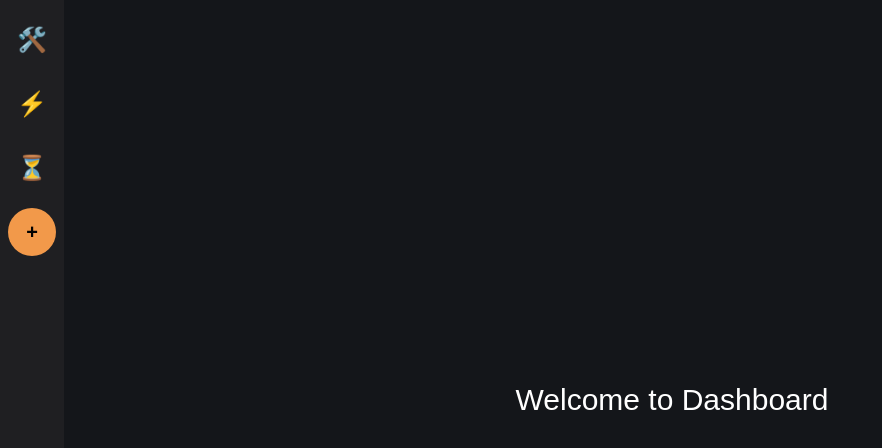
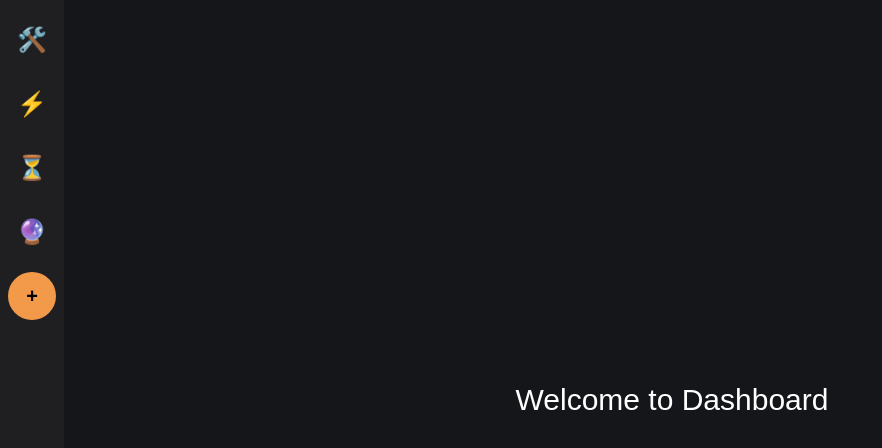
Before and after one commit to Rishithabattu11/Project-Syntax, a Next.js app in the folder frontend/: page /dashboard in a window 1280 px wide. Shown: the top 448 px of the page, without its empty margins (0-882 px from the left). Built offline with nearby package versions, Linux system fonts and the light colour scheme.

Commit message:
small edits

```diff
--- a/frontend/src/app/dashboard/page.js
+++ b/frontend/src/app/dashboard/page.js
@@ -33,7 +33,12 @@
   "⏳",
 ];
 
-const mockRooms = [{ id: "123456" }, { id: "654321" }, { id: "987654" }];
+const mockRooms = [
+  { id: "123456" },
+  { id: "654321" },
+  { id: "987654" },
+  { id: "334343" },
+];
 
 export default function Dashboard() {
   const router = useRouter();
@@ -86,7 +91,7 @@
 
       {/* Popup Modal */}
       {showPopup && (
-        <div className="fixed inset-0 bg-black bg-opacity-50 flex items-center justify-center">
+        <div className="fixed inset-0 bg-transparent flex items-center justify-center">
           <div className="bg-[#1F1F22] p-6 rounded-lg shadow-lg text-center">
             <h2 className="text-xl font-bold text-white mb-4">
               Join or Create Room
```
